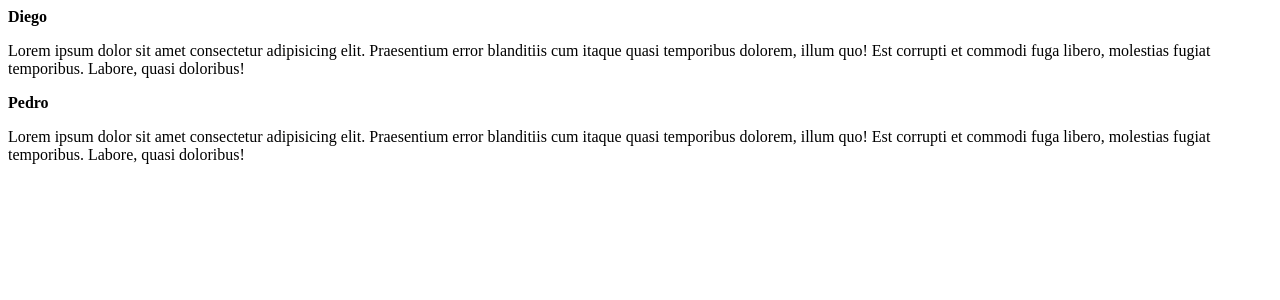
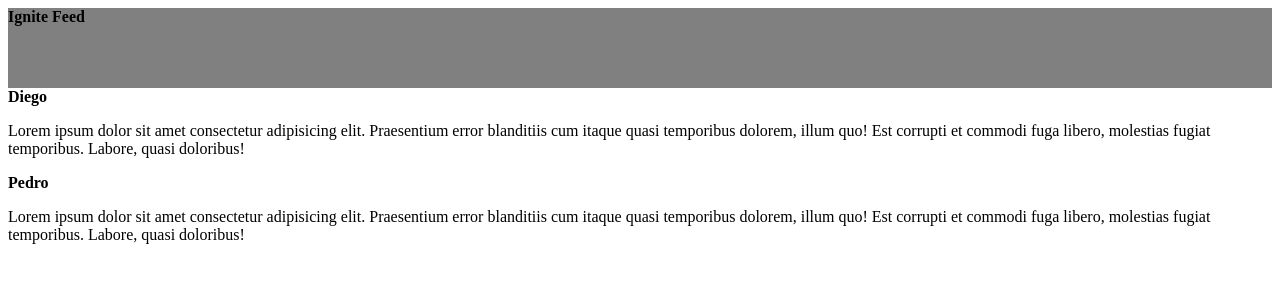
Before and after one commit to odrerir/React_Feed, a React (Vite) app in the folder Feed/: page / in a window 1280 px wide. Shown: the top 300 px of the page. Built offline with nearby package versions, Linux system fonts and the light colour scheme.

Commit message:
Css modules

```diff
--- a/Feed/src/App.jsx
+++ b/Feed/src/App.jsx
@@ -1,8 +1,10 @@
 import { Post } from "./Post"
+import { Header } from "./components/Header"
 
 export function App() {
   return (
     <div>
+      <Header />
       <Post
         author= "Diego"
         content="Lorem ipsum dolor sit amet consectetur adipisicing elit. Praesentium error blanditiis cum itaque quasi temporibus dolorem, illum quo! Est corrupti et commodi fuga libero, molestias fugiat temporibus. Labore, quasi doloribus!"
--- /dev/null
+++ b/Feed/src/components/Header.jsx
@@ -0,0 +1,9 @@
+import styles from './Header.module.css'
+
+export function Header(){
+    return(
+        <header className={styles.header}>
+            <strong>Ignite Feed</strong>
+        </header>
+    );
+}
--- /dev/null
+++ b/Feed/src/components/Header.module.css
@@ -0,0 +1,4 @@
+.header{
+    background: gray;
+    height: 80px;
+}
```
